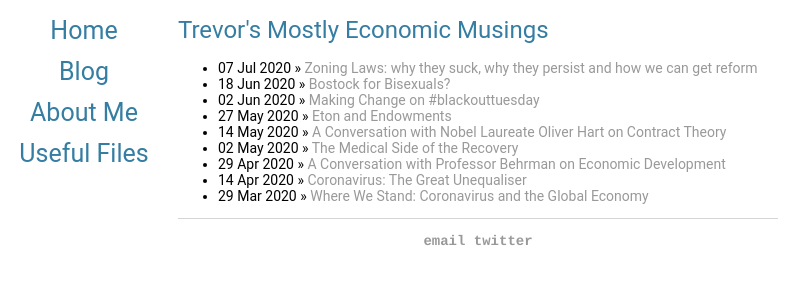
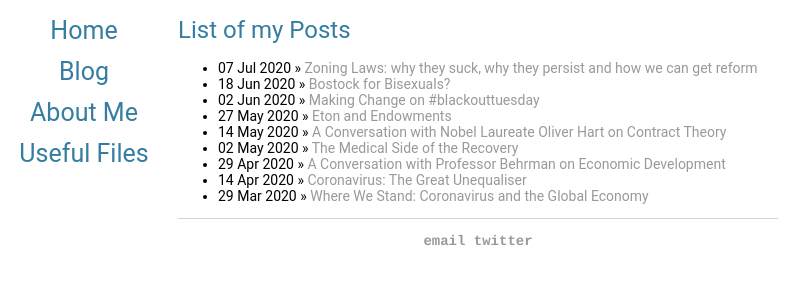
Before and after one commit to tmychow/tmychow.github.io, a Jekyll site: the page built from blog/index.html, in a window 1280 px wide. Shown: the top 300 px of the page, without its empty margins (0-799 px from the left). Built offline with Jekyll 4.4.1, drawn with Linux system fonts in a browser that asks for light colours.

Commit message:
Update index.html

```diff
--- a/blog/index.html
+++ b/blog/index.html
@@ -1,6 +1,6 @@
 ---
 layout: default
-title: Trevor's Mostly Economic Musings
+title: List of my Posts
 ---
 	<h1>{{ page.title }}</h1>
 	<ul class="posts">
```
